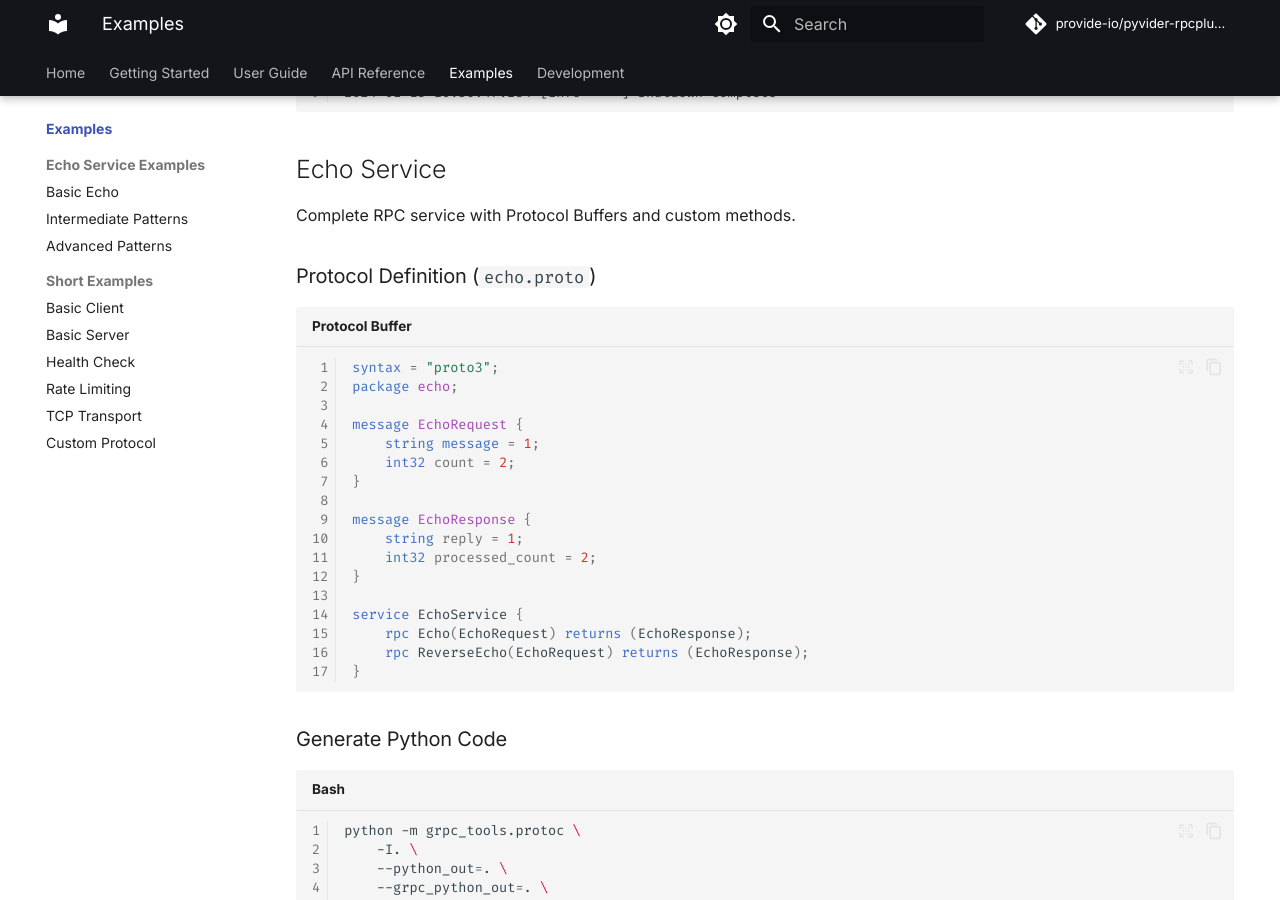
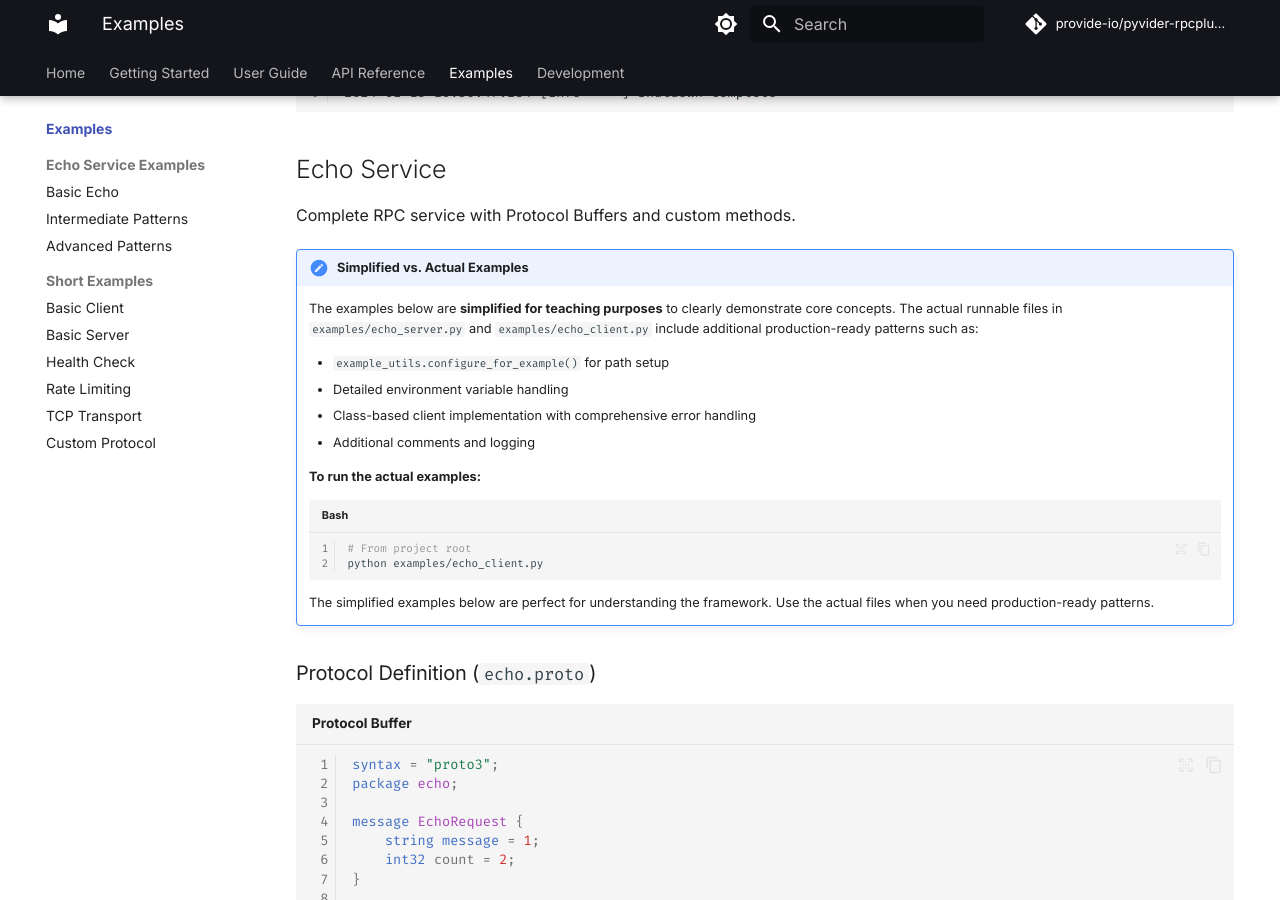
Before and after one commit to provide-io/pyvider-rpcplugin, an MkDocs documentation site: the page built from docs/examples/index.md, in a window 1280 px wide and 900 px high, scrolled down 2715 px. Built offline with MkDocs 1.6.1 and Material for MkDocs 9.7.7, drawn with Linux system fonts in a browser that asks for light colours; comment, search, counter and statistics services are not loaded; the version menu is left out.

Commit message:
🔼⚙️ [skip ci] auto-commit

````diff
--- a/docs/examples/index.md
+++ b/docs/examples/index.md
@@ -123,6 +123,22 @@ Expected output:
 ## Echo Service
 
 Complete RPC service with Protocol Buffers and custom methods.
+
+!!! note "Simplified vs. Actual Examples"
+    The examples below are **simplified for teaching purposes** to clearly demonstrate core concepts. The actual runnable files in `examples/echo_server.py` and `examples/echo_client.py` include additional production-ready patterns such as:
+
+    - `example_utils.configure_for_example()` for path setup
+    - Detailed environment variable handling
+    - Class-based client implementation with comprehensive error handling
+    - Additional comments and logging
+
+    **To run the actual examples:**
+    ```bash
+    # From project root
+    python examples/echo_client.py
+    ```
+
+    The simplified examples below are perfect for understanding the framework. Use the actual files when you need production-ready patterns.
 
 ### Protocol Definition (`echo.proto`)
 
````
Also changed, not shown: docs/examples/echo-basic.md (+10 -2 lines).
